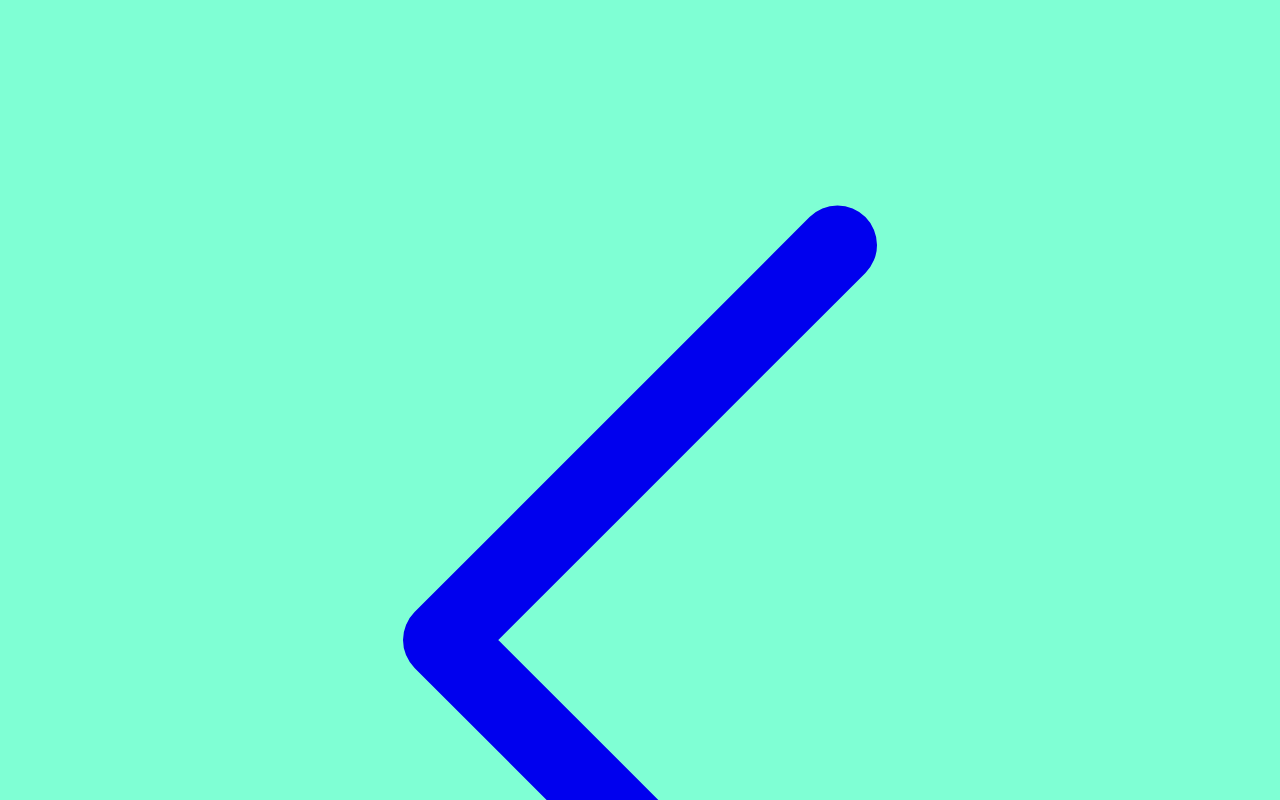
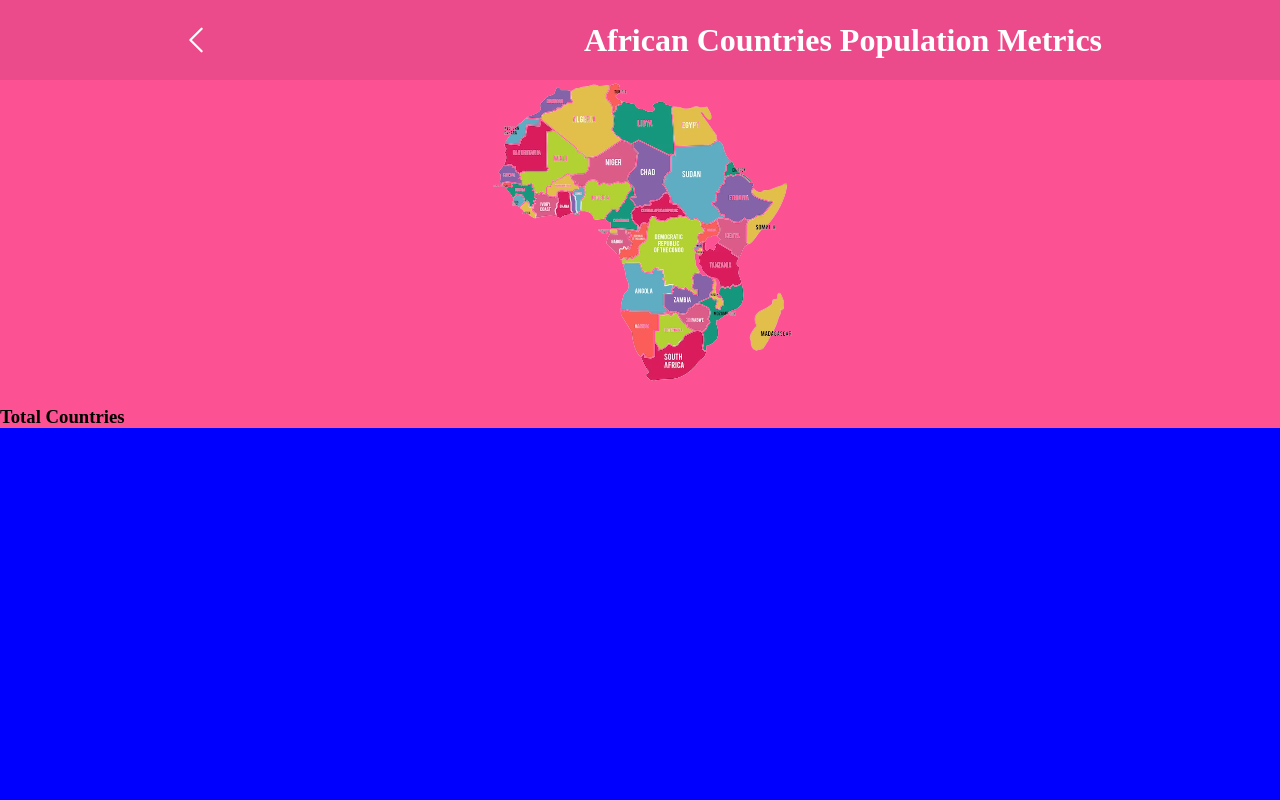
Before and after one commit to mercymugambi/country-filters-capstone, a React (Create React App) app: page / in a window 1280 px wide. Shown: the top 800 px of the page. Built offline with nearby package versions, Linux system fonts and the light colour scheme; no server answers.

Commit message:
Add header africa map

```diff
--- a/src/App.css
+++ b/src/App.css
@@ -1,50 +1,45 @@
 body {
   background-color: aquamarine;
+  padding: 0%;
+  margin: 0%;
 }
 
-.header {
-  background-color: purple;
-  color: white;
+.navbar {
+  height: 80px;
+  background-color: #eb4b8a;
+  width: 100%;
   display: flex;
-  justify-content: space-between;
+  flex-direction: row;
   align-items: center;
-  padding: 10px;
+  justify-content:space-around;
 }
 
-.logo-container {
+.backIcon {
   display: flex;
-  align-items: center;
+  margin-left: 0%;
+  height: 36px;
+  width: 50px;
+  color: #fff;
 }
 
-.logo {
-  width: 40px;
-  height: 40px;
-  margin-right: 10px;
+.theme {
+  color: #fff;
 }
 
-.logo-text {
-  font-size: 20px;
+.mapSection {
+  height: 10%;
+ background-color: #fc5192;
+ margin: auto;
 }
 
-.navigation {
-  display: flex;
-  align-items: center;
+.svg-container {
+  display: block;
+  margin-left: auto;
+  margin-right: auto;
 }
 
-.nav-links {
-  list-style: none;
-  display: flex;
-  align-items: center;
-  margin: 0;
-  padding: 0;
+@media screen and (min-width: 375px) and (max-width: 1440px) {
+  body {
+    background-color: blue;
+  }
 }
-
-.nav-link {
-  margin: 0 10px;
-  color: white;
-  text-decoration: none;
-}
-
-.home-icon {
-  font-size: 20px;
-}
--- a/src/components/Countries.js
+++ b/src/components/Countries.js
@@ -1,7 +1,3 @@
-// import { useDispatch, useSelector } from 'react-redux';
-// import { NavLink } from 'react-router-dom';
-// import { fetchCountryDetails } from '../redux/InfoCountry/InfoCountrySlice';
-// import { RightIcon } from './Icons';
 import Navbar from './Header';
 
 const Countries = () => (
@@ -9,7 +5,6 @@ const Countries = () => (
     <div>
       <Navbar />
     </div>
-    )
   </div>
 );
 
--- a/src/components/Header.js
+++ b/src/components/Header.js
@@ -1,5 +1,6 @@
 import { NavLink } from 'react-router-dom';
 import { LeftIcon } from './icons';
+import africa from './assets/africa.png';
 
 const Header = () => (
   <>
@@ -8,6 +9,8 @@ const Header = () => (
       <h1 className="theme">African Countries Population Metrics</h1>
     </div>
     <div className="mapSection">
+      <img className="svg-container" src={africa} alt="world" />
+
       <div className="totalCountries">
         <h3>
           <span className="tCountries">Total Countries</span>
--- a/src/components/icons.js
+++ b/src/components/icons.js
@@ -6,8 +6,7 @@ export const RightIcon = () => (
 );
 
 export const LeftIcon = () => (
-  <svg xmlns="http://www.w3.org/2000/svg" fill="none" viewBox="0 0 24 24" strokeWidth="1.5" stroke="currentColor" className="w-6 h-6 leftchev">
+  <svg xmlns="http://www.w3.org/2000/svg" fill="none" viewBox="0 0 24 24" strokeWidth="1.5" stroke="currentColor" className="w-1 h-1 LeftIcon">
     <path strokeLinecap="round" strokeLinejoin="round" d="M15.75 19.5L8.25 12l7.5-7.5" />
   </svg>
-
 );
```
Also changed, not shown: src/components/assets/africa.png (added).
